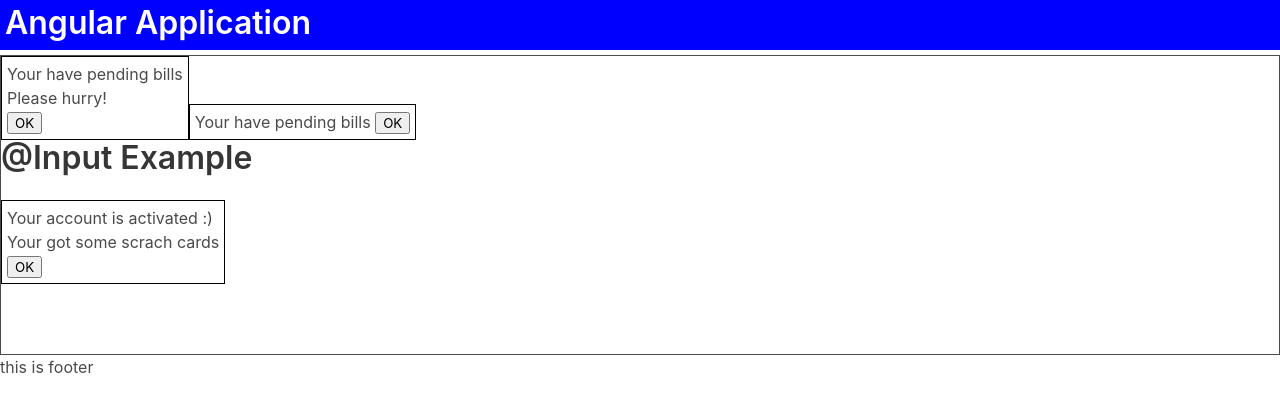
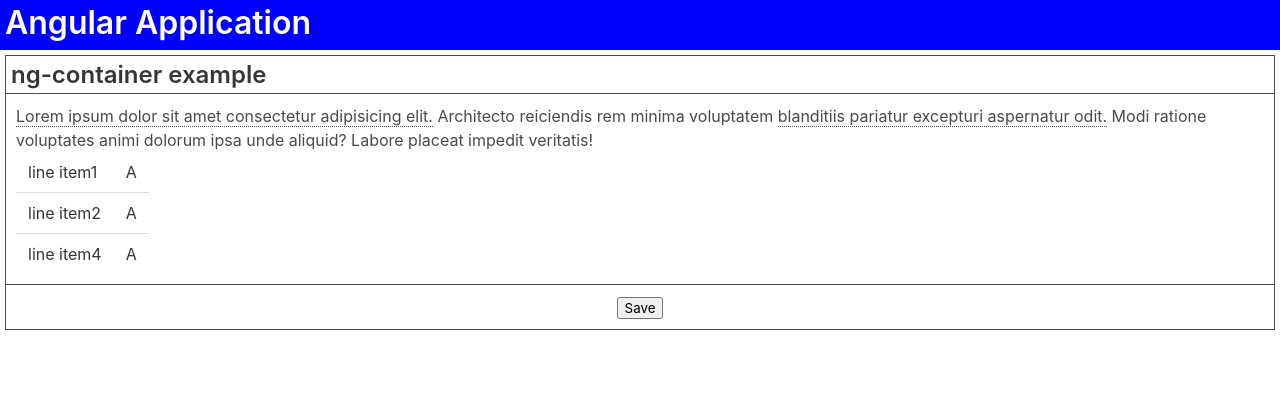
Before and after one commit to indreshpratap/nglearn11, an Angular app: page / in a window 1280 px wide. Shown: the top 412 px of the page. Built offline with nearby package versions, Linux system fonts and the light colour scheme.

Commit message:
ng-container + ng-content + @Directive

```diff
--- a/angular.json
+++ b/angular.json
@@ -8,7 +8,12 @@
       "sourceRoot": "src",
       "projectType": "application",
       "prefix": "app",
-      "schematics": {},
+
+      "schematics": {
+        "@schematics/angular:component": {
+          "styleext": "scss"
+        }
+      },
       "architect": {
         "build": {
           "builder": "@angular-devkit/build-angular:browser",
@@ -18,6 +23,7 @@
             "main": "src/main.ts",
             "polyfills": "src/polyfills.ts",
             "tsConfig": "src/tsconfig.app.json",
+
             "assets": [
               "src/favicon.ico",
               "src/assets"
--- a/src/app/app.component.html
+++ b/src/app/app.component.html
@@ -15,8 +15,10 @@
   <!-- <app-ngfor></app-ngfor> -->
 
   <!-- <app-todo></app-todo> -->
-  <app-message [message]="status" description="Please hurry!" (onOk)="taketoPaymentPage($event)"></app-message>
-  <app-message message="{{status}}"></app-message>
-  <app-input></app-input>
+  <!-- <app-message [message]="status" description="Please hurry!" (onOk)="taketoPaymentPage($event)"></app-message>
+  <app-message message="{{status}}"></app-message> -->
+  <!-- <app-input></app-input> -->
+
+  <app-container></app-container>
 </div>
-<app-footer></app-footer>
+<!-- <app-footer></app-footer> -->
--- /dev/null
+++ b/src/app/directives/highlight.directive.ts
@@ -0,0 +1,31 @@
+import { Directive, ElementRef, HostListener, Host, Input } from '@angular/core';
+
+@Directive({
+    selector: '[highlight]', //attribute selector
+})
+export class HighlightDirective {
+
+    @Input("highlight") bgColor:string;
+    @Input("color") color:string;
+    // dependency injection
+    constructor(private element: ElementRef) {
+        console.log("Highlight directive constructor", element.nativeElement);
+    }
+
+    applyBg(bgcolor) {
+        this.element.nativeElement.style.backgroundColor = bgcolor;
+        if(this.color){
+            this.element.nativeElement.style.color = this.color;
+        }
+    }
+
+    @HostListener('mouseenter')
+    onEnter() {
+        this.applyBg(this.bgColor||'yellow');
+    }
+
+    @HostListener('mouseleave')
+    onLeave() {
+        this.applyBg('transparent');
+    }
+}
--- a/src/app/examples/components/message.component.ts
+++ b/src/app/examples/components/message.component.ts
@@ -8,7 +8,7 @@ import { Component, OnInit, Input, EventEmitter, Output } from '@angular/core';
 export class MessageComponent {
 
 @Input()  message='This is our message';
-@Input() description = "";
+@Input("desc") description = "";
 
 @Output() onOk = new EventEmitter();
 
--- /dev/null
+++ b/src/app/examples/components/page/page.component.html
@@ -0,0 +1,11 @@
+<div class="page">
+  <div class="page-header">
+    <h3 class="title is-4">{{header?header:'Input Title'}}</h3>
+  </div>
+  <div class="page-content">
+    <ng-content select="[page-content]"></ng-content>
+  </div>
+  <div class="page-footer">
+    <ng-content select="[page-footer]"></ng-content>
+  </div>
+</div>
--- /dev/null
+++ b/src/app/examples/components/page/page.component.scss
@@ -0,0 +1,22 @@
+.page {
+    border: 1px solid;
+    /* padding: 5px; */
+    /* margin-top: 10px; */
+    border-top: none;
+    margin: 5px;
+    .page-header {
+        border-top: 1px solid;
+
+        border-bottom: 1px solid;
+        padding:5px;
+    }
+
+    .page-content {
+        padding:10px;
+    }
+    .page-footer {
+        border-top:1px solid;
+        padding:10px;
+        text-align: center
+    }
+}
--- /dev/null
+++ b/src/app/examples/components/page/page.component.ts
@@ -0,0 +1,16 @@
+import { Component, OnInit, Input } from '@angular/core';
+
+@Component({
+  selector: 'app-page',
+  templateUrl: './page.component.html',
+  styleUrls: ['./page.component.scss']
+})
+export class PageComponent implements OnInit {
+
+  @Input() header;
+  constructor() { }
+
+  ngOnInit() {
+  }
+
+}
--- /dev/null
+++ b/src/app/examples/container.component.html
@@ -0,0 +1,26 @@
+<app-page header="ng-container example">
+    <div page-content>
+        <div class="note">
+            <span highlight='cyan'> Lorem ipsum dolor sit amet consectetur adipisicing elit.</span> Architecto
+            reiciendis rem minima voluptatem
+            <span highlight>blanditiis pariatur excepturi aspernatur odit.</span> Modi ratione voluptates animi dolorum
+            ipsa unde aliquid?
+            Labore placeat impedit veritatis!
+        </div>
+
+
+        <table class="table" highlight='green'>
+            <tbody>
+                <ng-container *ngFor="let item of items">
+                    <tr *ngIf="item.category==='A'">
+                        <td>{{item.name}}</td>
+                        <td> {{item.category}}</td>
+                    </tr>
+                </ng-container>
+            </tbody>
+        </table>
+    </div>
+    <div page-footer>
+        <button (click)="save()">Save</button>
+    </div>
+</app-page>
--- /dev/null
+++ b/src/app/examples/container.component.ts
@@ -0,0 +1,23 @@
+import { Component } from '@angular/core';
+
+@Component({
+    selector: 'app-container',
+    templateUrl: './container.component.html',
+    styles:['span[highlight] { border-bottom:1px dotted;}']
+})
+export class ContainerComponent {
+    items;
+    constructor() {
+        this.items = [
+            { name: 'line item1', category: 'A' },
+            { name: 'line item2', category: 'A' },
+            { name: 'line item3', category: 'B' },
+            { name: 'line item4', category: 'A' },
+            { name: 'line item5', category: 'C' },
+        ]
+    }
+
+    save() {
+        alert('Content saved');
+    }
+}
--- a/src/app/examples/input.component.html
+++ b/src/app/examples/input.component.html
@@ -1,7 +1,7 @@
 <h3 class="title is-3">@Input Example</h3>
 
 <app-message *ngIf="show" message="Your account is activated :)"
-description="Your got some scrach cards"
+description="You have got some scratch cards"
 
 (onOk)="closeIt()"
 ></app-message>
--- a/src/styles.scss
+++ b/src/styles.scss
@@ -17,11 +17,11 @@ $containerSubtract: 55px;
     }
 }
 
-.app-content {
-    min-height: 300px;
-    border: 1px solid;
-    margin-top:5px;
-}
+// .app-content {
+//     min-height: 300px;
+//     border: 1px solid;
+//     margin-top:5px;
+// }
 
 .center-it {
     margin: 0 auto;
```
Also changed, not shown: src/app/app.module.ts (+7 -1 lines), 1 other file (tests, documents, lock files or other folders).
